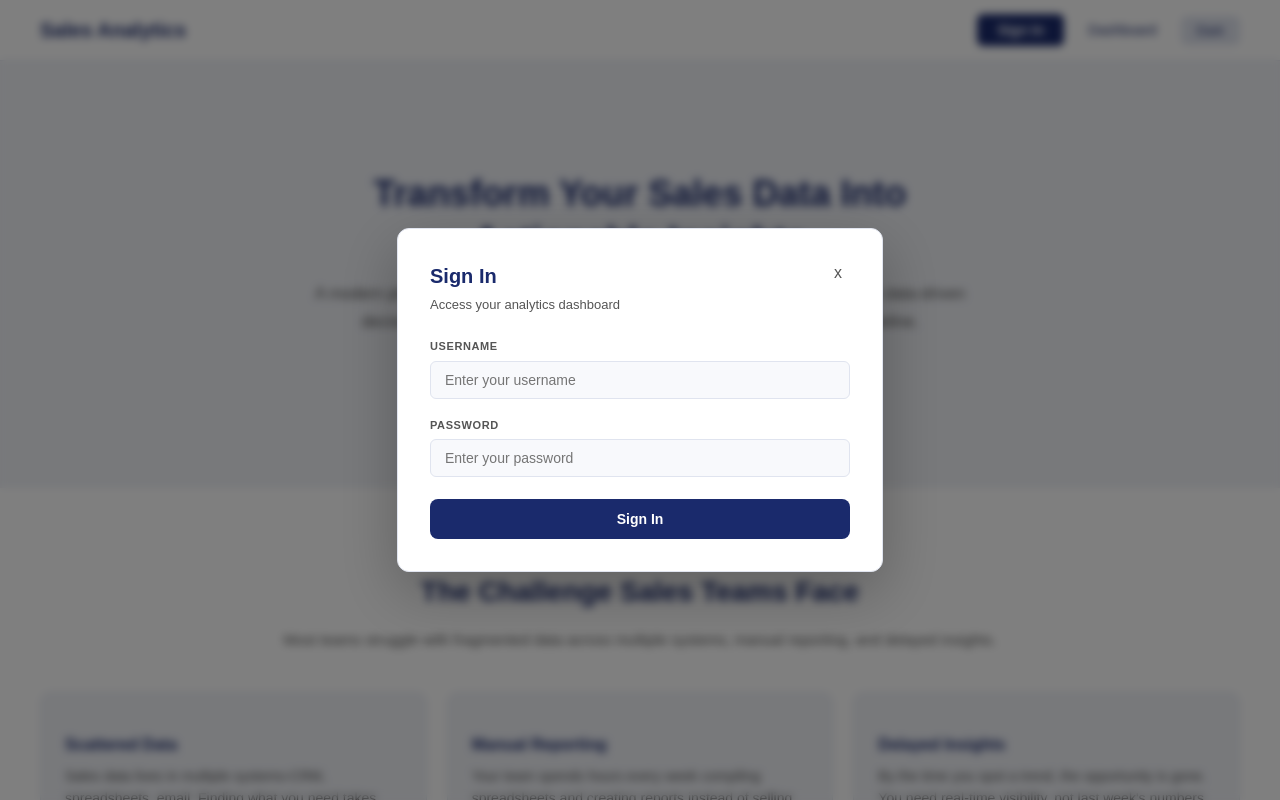
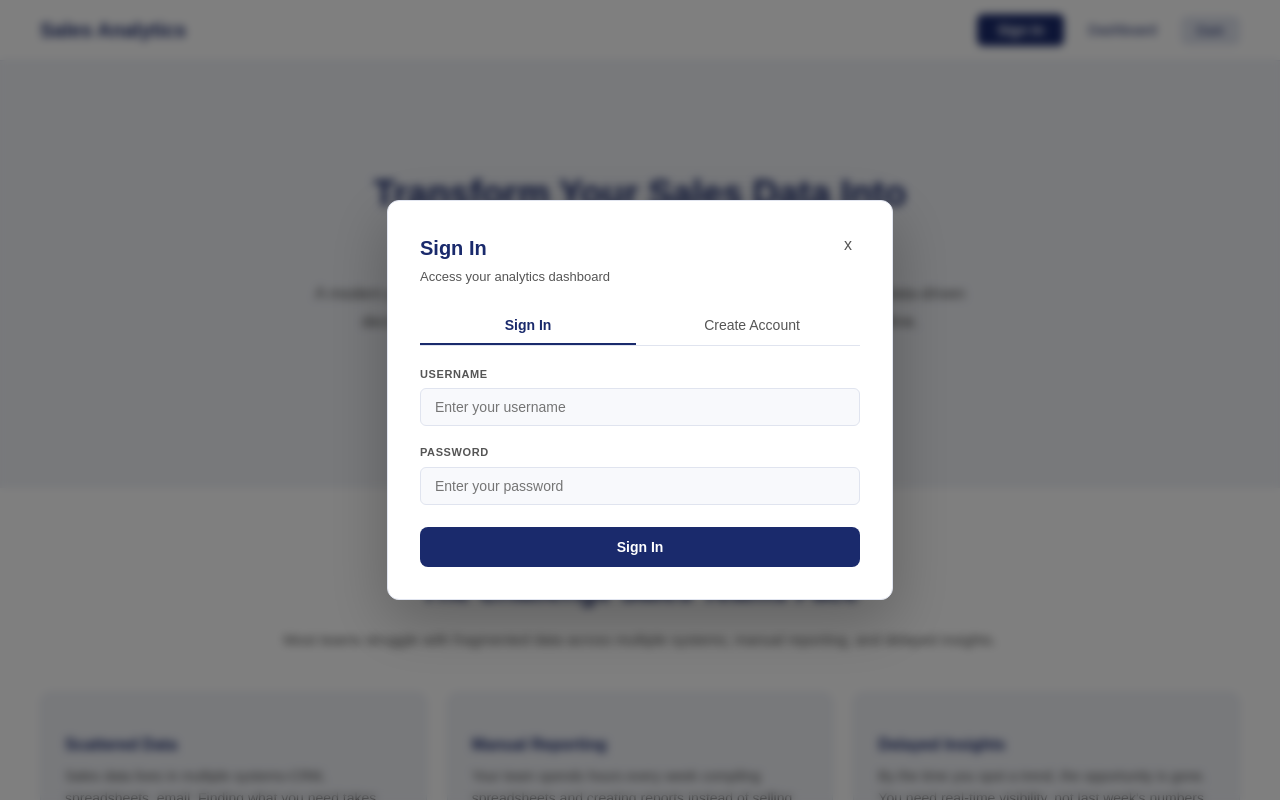
Before and after one commit to JasonD00/GroupProject_Sales-Analytics-Data-platform, a React (Vite) app in the folder frontend/: page / in a window 1280 px wide. Both pictures are taken after a click on the button "Sign In". Shown: the top 800 px of the page. Built offline with nearby package versions, Linux system fonts and the light colour scheme.

Commit message:
Added a Create Account feature to the login model with a tier selection

```diff
--- a/frontend/src/components/LoginModel.jsx
+++ b/frontend/src/components/LoginModel.jsx
@@ -1,10 +1,16 @@
 /*
     Calls the backend API to verify user information when logging in
 
-    Flow:
+    Flow (Login):
       1. User enters username + password
       2. Sends POST /api/auth/login to Spring Boot
       3. If successful - stores user in AuthContext -> closes model -> redirects to /dashboard
+      4. If failed -> shows error message
+
+    Flow (Create Account):
+      1. User enters username + password + select a tier
+      2. Sends POST /api/auth/register to Spring Boot
+      3. If successful -> switches back to login with a success message
       4. If failed -> shows error message
 */
 
@@ -13,15 +19,33 @@ import { useNavigate } from "react-router-dom";
 import { useAuth } from "../context/AuthContext";
 import { useTheme } from "../context/ThemeContext";
 
+const TIERS = [
+  { value: "GROWTH",     label: "Growth",     desc: "Basic analytics"   },
+  { value: "PRO",        label: "Pro",        desc: "Full analytics"    },
+  { value: "ENTERPRISE", label: "Enterprise", desc: "All features"      },
+];
+
+const TIER_COLORS = {
+  GROWTH:     "#16a34a",
+  PRO:        "#1a2a6c",
+  ENTERPRISE: "#7c3aed",
+};
+
 function LoginModel() {
   const { login, closeLoginModel } = useAuth();
   const { isDark }                 = useTheme();
   const navigate                   = useNavigate();
   const t = isDark ? dark : light;
 
-  const [username,  setUsername]  = useState("");
-  const [password,  setPassword]  = useState("");
+  // "login" or "register"
+  const [mode, setMode] = useState("login");
+
+  const [username, setUsername] = useState("");
+  const [password, setPassword] = useState("");
+  const [tier,     setTier]     = useState("GROWTH"); //default
+
   const [error,     setError]     = useState("");
+  const [success,   setSuccess]   = useState("");
   const [isLoading, setIsLoading] = useState(false);
 
   const handleLogin = async () => {
@@ -48,14 +72,12 @@ function LoginModel() {
 
       const data = await response.json();
 
-      // Store user in AuthContext
       login({
         username: data.username,
         tier:     data.tier,
         token:    data.token,
       });
 
-      // Close modal and redirect to dashboard
       closeLoginModel();
       navigate("/dashboard");
 
@@ -66,8 +88,53 @@ function LoginModel() {
     }
   };
 
+  const handleRegister = async () => {
+    if (!username.trim()) { setError("Please enter a username"); return; }
+    if (!password.trim()) { setError("Please enter a password"); return; }
+    if (password.length < 6) { setError("Password must be at least 6 characters"); return; }
+
+    setIsLoading(true);
+    setError("");
+
+    try {
+      const response = await fetch("http://localhost:8080/api/auth/register", {
+        method:  "POST",
+        headers: { "Content-Type": "application/json" },
+        body:    JSON.stringify({
+          username: username.trim(),
+          password: password,
+          tier:     tier,
+        }),
+      });
+
+      if (!response.ok) {
+        setError("Username already exists or account could not be created");
+        return;
+      }
+
+      // Switch to login, keeps the username and clears the password field
+      setMode("login");
+      setPassword("");
+      setSuccess("Account created! Please sign in.");
+
+    } catch (err) {
+      setError("Could not connect to server. Please try again.");
+    } finally {
+      setIsLoading(false);
+    }
+  };
+
   const handleKeyDown = (e) => {
-    if (e.key === "Enter") handleLogin();
+    if (e.key !== "Enter") return;
+    if (mode === "login") handleLogin();
+    else handleRegister();
+  };
+
+  const switchMode = (newMode) => {
+    setMode(newMode);
+    setError("");
+    setSuccess("");
+    setPassword("");
   };
 
   return (
@@ -77,9 +144,13 @@ function LoginModel() {
         {/* Header */}
         <div style={styles.header}>
           <div>
-            <h2 style={{ ...styles.title, color: t.textPrimary }}>Sign In</h2>
+            <h2 style={{ ...styles.title, color: t.textPrimary }}>
+              {mode === "login" ? "Sign In" : "Create Account"}
+            </h2>
             <p style={{ ...styles.subtitle, color: t.textSecondary }}>
-              Access your analytics dashboard
+              {mode === "login"
+                ? "Access your analytics dashboard"
+                : "Set up a new account to get started"}
             </p>
           </div>
           <button
@@ -90,9 +161,39 @@ function LoginModel() {
           </button>
         </div>
 
-        {/* Error */}
+        <div style={{ ...styles.tabRow, borderBottom: `1px solid ${t.border}` }}>
+          <button
+            onClick={() => switchMode("login")}
+            style={{
+              ...styles.tab,
+              color:       mode === "login" ? t.textPrimary : t.textSecondary,
+              borderBottom: mode === "login" ? `2px solid #1a2a6c` : "2px solid transparent",
+              fontWeight:  mode === "login" ? "700" : "500",
+            }}
+          >
+            Sign In
+          </button>
+          <button
+            onClick={() => switchMode("register")}
+            style={{
+              ...styles.tab,
+              color:       mode === "register" ? t.textPrimary : t.textSecondary,
+              borderBottom: mode === "register" ? `2px solid #1a2a6c` : "2px solid transparent",
+              fontWeight:  mode === "register" ? "700" : "500",
+            }}
+          >
+            Create Account
+          </button>
+        </div>
+
+        {/* Error message */}
         {error && (
           <div style={styles.errorBox}>{error}</div>
+        )}
+
+        {/* Success message */}
+        {success && !error && (
+          <div style={styles.successBox}>{success}</div>
         )}
 
         {/* Username */}
@@ -123,7 +224,7 @@ function LoginModel() {
             value={password}
             onChange={(e) => { setPassword(e.target.value); setError(""); }}
             onKeyDown={handleKeyDown}
-            placeholder="Enter your password"
+            placeholder={mode === "login" ? "Enter your password" : "At least 6 characters"}
             disabled={isLoading}
             style={{
               ...styles.input,
@@ -135,6 +236,35 @@ function LoginModel() {
           />
         </div>
 
+        {/* Tier selection - only for register */}
+        {mode === "register" && (
+          <div style={styles.field}>
+            <label style={{ ...styles.label, color: t.textSecondary }}>Subscription Plan</label>
+            <div style={styles.tierGrid}>
+              {TIERS.map((option) => (
+                <button
+                  key={option.value}
+                  type="button"
+                  onClick={() => setTier(option.value)}
+                  style={{
+                    ...styles.tierBtn,
+                    border: tier === option.value
+                      ? `2px solid ${TIER_COLORS[option.value]}`
+                      : `1px solid ${t.border}`,
+                    background: tier === option.value
+                      ? isDark ? "rgba(124,159,255,0.08)" : "rgba(26,42,108,0.04)"
+                      : t.inputBg,
+                  }}
+                >
+                  <div style={{ ...styles.tierDot, background: TIER_COLORS[option.value] }} />
+                  <div style={{ ...styles.tierName, color: TIER_COLORS[option.value] }}>{option.label}</div>
+                  <div style={{ ...styles.tierDesc, color: t.textSecondary }}>{option.desc}</div>
+                </button>
+              ))}
+            </div>
+          </div>
+        )}
+
         {/* Submit */}
         <button
           style={{
@@ -142,10 +272,12 @@ function LoginModel() {
             opacity: isLoading ? 0.7 : 1,
             cursor:  isLoading ? "not-allowed" : "pointer",
           }}
-          onClick={handleLogin}
+          onClick={mode === "login" ? handleLogin : handleRegister}
           disabled={isLoading}
         >
-          {isLoading ? "Signing in..." : "Sign In"}
+          {isLoading
+            ? (mode === "login" ? "Signing in..." : "Creating account...")
+            : (mode === "login" ? "Sign In" : "Create Account")}
         </button>
 
       </div>
@@ -182,7 +314,7 @@ const styles = {
   },
   modal: {
     width:        "100%",
-    maxWidth:     "420px",
+    maxWidth:     "440px",
     borderRadius: "12px",
     padding:      "32px",
     boxShadow:    "0 20px 60px rgba(0,0,0,0.25)",
@@ -191,7 +323,7 @@ const styles = {
     display:        "flex",
     justifyContent: "space-between",
     alignItems:     "flex-start",
-    marginBottom:   "24px",
+    marginBottom:   "20px",
   },
   title: {
     margin:     "0 0 4px 0",
@@ -210,9 +342,31 @@ const styles = {
     padding:    "4px 8px",
     lineHeight: 1,
   },
+  tabRow: {
+    display:      "flex",
+    gap:          "8px",
+    marginBottom: "20px",
+  },
+  tab: {
+    flex:         1,
+    padding:      "10px 0",
+    background:   "transparent",
+    border:       "none",
+    fontSize:     "14px",
+    cursor:       "pointer",
+    transition:   "all 0.15s",
+  },
   errorBox: {
     background:   "#fee2e2",
     color:        "#dc2626",
+    padding:      "10px 14px",
+    borderRadius: "6px",
+    fontSize:     "13px",
+    marginBottom: "16px",
+  },
+  successBox: {
+    background:   "#dcfce7",
+    color:        "#16a34a",
     padding:      "10px 14px",
     borderRadius: "6px",
     fontSize:     "13px",
@@ -237,6 +391,35 @@ const styles = {
     outline:      "none",
     boxSizing:    "border-box",
   },
+  tierGrid: {
+    display:             "grid",
+    gridTemplateColumns: "repeat(3, 1fr)",
+    gap:                 "8px",
+  },
+  tierBtn: {
+    padding:       "12px 8px",
+    borderRadius:  "8px",
+    cursor:        "pointer",
+    textAlign:     "center",
+    transition:    "all 0.15s",
+    display:       "flex",
+    flexDirection: "column",
+    alignItems:    "center",
+    gap:           "4px",
+  },
+  tierDot: {
+    width:        "8px",
+    height:       "8px",
+    borderRadius: "50%",
+    marginBottom: "2px",
+  },
+  tierName: {
+    fontSize:   "13px",
+    fontWeight: "700",
+  },
+  tierDesc: {
+    fontSize: "10px",
+  },
   loginBtn: {
     width:        "100%",
     padding:      "12px",
```
